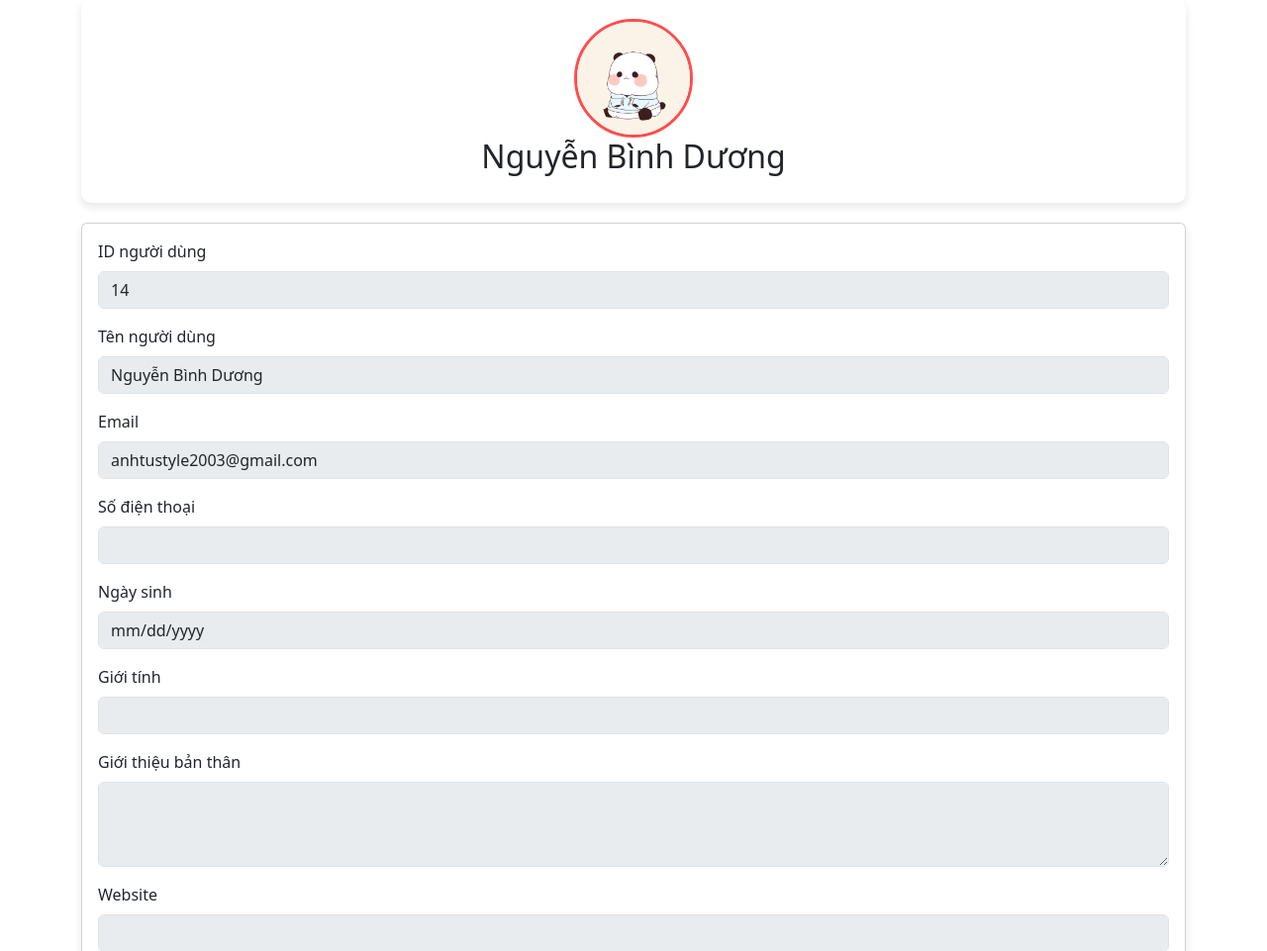
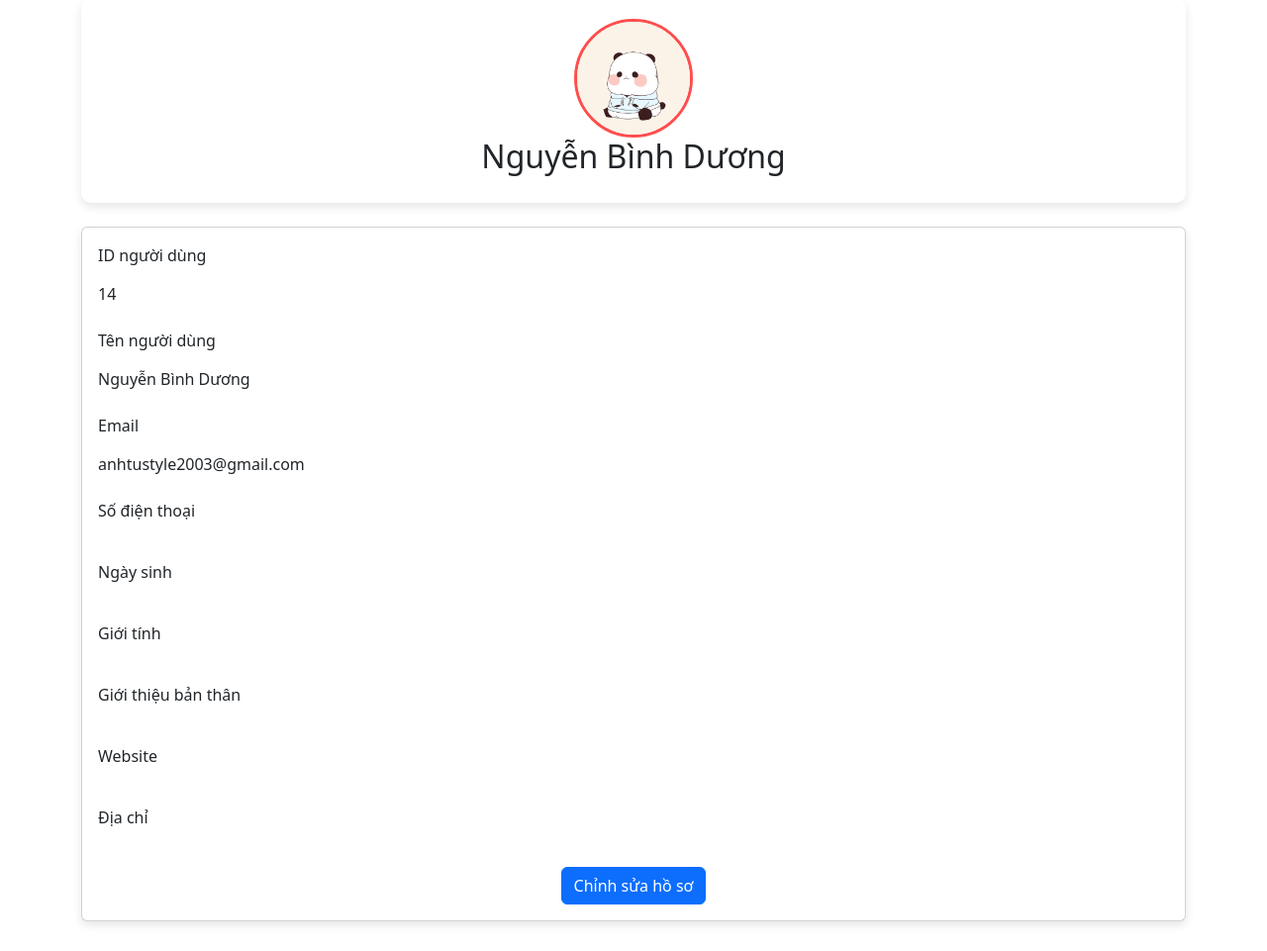
Before and after one commit to Duong-2003/PHP_WEBSITE, a PHP site: page /profile_user.php in a window 1280 px wide; the page is wider, and only the part inside the window is pictured. Shown: the part 189-1150 px from the top of that part at 99% size. Run offline with PHP 8.4, Linux system fonts and the light colour scheme; a user stored in the database is signed in; data comes from the database, SQL or seed files in the repository; data that the repository does not hold is empty; grey boxes are pictures that could not be loaded.

Commit message:
first sql

```diff
--- a/Admin/Pages/admin_website.php
+++ b/Admin/Pages/admin_website.php
@@ -20,8 +20,6 @@
 <body>
 
     <?php
-
-
     include('../Includes/FE/menu.php');
     ?>
 
--- a/Website/comments.php
+++ b/Website/comments.php
@@ -72,12 +72,12 @@
             </form>
 
             <div class="comment-section mt-4">
-                <h3>Các Bình Luận:</h3>
+                <h3>Các bình luận:</h3>
                 <?php if ($result->num_rows > 0): ?>
                     <?php while ($row = $result->fetch_assoc()): ?>
                         <div class="comment">
                             <div class="comment-author">
-                                <img src="<?php echo htmlspecialchars($row['avatar']); ?>" alt="Avatar" class="avatar">
+                                <!-- <img src="<?php echo htmlspecialchars($row['avatar']); ?>" alt="Avatar" class="avatar"> -->
                                 <?php echo htmlspecialchars($row['user_name']); ?>
                             </div>
                             <div class="comment-text"><?php echo nl2br(htmlspecialchars($row['comment'])); ?></div>
--- a/Website/profile_user.php
+++ b/Website/profile_user.php
@@ -6,18 +6,19 @@
     <meta name="viewport" content="width=device-width, initial-scale=1.0">
     <link href="https://cdn.jsdelivr.net/npm/bootstrap@5.3.1/dist/css/bootstrap.min.css" rel="stylesheet">
     <link rel="stylesheet" href="https://cdnjs.cloudflare.com/ajax/libs/font-awesome/6.4.2/css/all.min.css">
+    <link href="https://fonts.googleapis.com/css2?family=Roboto:wght@400;500;700&display=swap" rel="stylesheet">
     <title>Hồ Sơ Người Dùng</title>
     <style>
         body {
-            font-family: Arial, sans-serif;
-            background-color: #f0f2f5; /* Light background for contrast */
+            font-family: 'Roboto', sans-serif;
+            background-color: #f8f9fa;
         }
 
         .profile-header {
-            background-color: #ffffff; /* White background for header */
+            background-color: #ffffff;
             padding: 20px;
             border-radius: 10px;
-            box-shadow: 0 4px 8px rgba(0, 0, 0, 0.1);
+            box-shadow: 0 4px 10px rgba(0, 0, 0, 0.1);
             text-align: center;
             margin-bottom: 20px;
         }
@@ -26,28 +27,36 @@
             border-radius: 50%;
             width: 120px;
             height: 120px;
-            border: 3px solid #ff4d4d; /* Add border for aesthetics */
+            border: 3px solid #ff4d4d;
         }
 
-        .profile-info {
-            margin-top: 20px;
-            background-color: #ffffff;
+        .card {
             border-radius: 10px;
-            box-shadow: 0 4px 8px rgba(0, 0, 0, 0.1);
+            box-shadow: 0 4px 10px rgba(0, 0, 0, 0.1);
         }
 
-        .form-control[readonly] {
+        .form-control-plaintext {
             background-color: #e9ecef;
+            border: none;
+            font-size: 1rem; /* Kích thước font chữ */
         }
 
         .btn-primary {
-            background-color: #ff4d4d; /* Custom button color */
+            background-color: #ff4d4d;
             border: none;
-            transition: background-color 0.3s;
         }
 
         .btn-primary:hover {
-            background-color: #e03e3e; /* Darker shade on hover */
+            background-color: #e03e3e;
+        }
+
+        label {
+            font-weight: 500; /* Độ dày font chữ cho label */
+        }
+
+        h2 {
+            font-weight: 700; /* Độ dày font chữ cho tiêu đề */
+            margin: 10px 0;
         }
     </style>
 </head>
@@ -57,7 +66,7 @@
     session_start();
     include('../Sources/FE/top_header.php');
     include('../Sources/FE/header.php');
-    include('../connect_SQL/connect.php'); // Kết nối đến cơ sở dữ liệu
+    include('../connect_SQL/connect.php');
 
     $username = $_SESSION['username'] ?? null;
 
@@ -66,94 +75,76 @@
         exit();
     }
 
-    // Lấy thông tin người dùng dựa trên username
+    // Fetch user data
     $sqlUser = "SELECT * FROM `user` WHERE username = ?";
     $stmtUser = $connect->prepare($sqlUser);
     $stmtUser->bind_param("s", $username);
     $stmtUser->execute();
     $resultUser = $stmtUser->get_result();
 
-    if ($resultUser->num_rows > 0) {
+    if ($resultUser->num_rows === 0) {
+        echo "<p class='text-danger text-center'>Không tìm thấy thông tin người dùng.</p>";
+        exit();
+    }
+
     $userData = $resultUser->fetch_assoc();
     $user_id = $userData['user_id'];
 
-        // Lấy thông tin hồ sơ dựa trên user_id
+    // Fetch profile data
     $sqlProfile = "SELECT * FROM `profile_user` WHERE user_id = ?";
     $stmtProfile = $connect->prepare($sqlProfile);
     $stmtProfile->bind_param("i", $user_id);
     $stmtProfile->execute();
     $resultProfile = $stmtProfile->get_result();
 
-        // Đảm bảo biến $profileData tồn tại
-        if ($resultProfile->num_rows > 0) {
-            $profileData = $resultProfile->fetch_assoc();
-        } else {
-            $profileData = [];
-        }
-    } else {
-        echo "<p class='text-danger text-center'>Không tìm thấy thông tin người dùng.</p>";
-        exit();
-    }
+    $profileData = $resultProfile->num_rows > 0 ? $resultProfile->fetch_assoc() : [];
     ?>
 
     <div class="container mt-5">
         <div class="profile-header">
             <?php
             $avatarPath = htmlspecialchars($userData['avatar']);
-            if (file_exists($avatarPath) && !empty($avatarPath)) {
-                echo '<img src="' . $avatarPath . '" alt="Avatar">';
-            } else {
-                echo '<img src="../Assets/img/index/avatar-dep-119.jpg" alt="Avatar">';
-            }
+            echo '<img src="' . (file_exists($avatarPath) && !empty($avatarPath) ? $avatarPath : "../Assets/img/index/avatar-dep-119.jpg") . '" alt="Avatar">';
             ?>
             <h2><?php echo htmlspecialchars($userData['name']); ?></h2>
         </div>
-        <div class="card profile-info">
+        <div class="card mt-4">
             <div class="card-body">
                 <div class="mb-3">
                     <label for="user_id" class="form-label">ID người dùng</label>
-                    <input type="text" class="form-control" id="user_id"
-                        value="<?php echo htmlspecialchars($userData['user_id'] ?? ''); ?>" readonly>
+                    <p class="form-control-plaintext" id="user_id"><?php echo htmlspecialchars($userData['user_id']); ?></p>
                 </div>
                 <div class="mb-3">
-                    <label for="name" class="form-label">Tên người dùng</label>
-                    <input type="text" class="form-control" id="name"
-                        value="<?php echo htmlspecialchars($userData['name'] ?? ''); ?>" readonly>
+                    <label for="username" class="form-label">Tên người dùng</label>
+                    <p class="form-control-plaintext" id="username"><?php echo htmlspecialchars($userData['name']); ?></p>
                 </div>
                 <div class="mb-3">
                     <label for="email" class="form-label">Email</label>
-                    <input type="email" class="form-control" id="email"
-                        value="<?php echo htmlspecialchars($userData['email'] ?? ''); ?>" readonly>
+                    <p class="form-control-plaintext" id="email"><?php echo htmlspecialchars($userData['email']); ?></p>
                 </div>
                 <div class="mb-3">
                     <label for="phone" class="form-label">Số điện thoại</label>
-                    <input type="text" class="form-control" id="phone"
-                        value="<?php echo htmlspecialchars($profileData['phone'] ?? ''); ?>" readonly>
+                    <p class="form-control-plaintext" id="phone"><?php echo htmlspecialchars($profileData['phone']); ?></p>
                 </div>
                 <div class="mb-3">
                     <label for="dob" class="form-label">Ngày sinh</label>
-                    <input type="date" class="form-control" id="dob"
-                        value="<?php echo htmlspecialchars($profileData['date_of_birth'] ?? ''); ?>" readonly>
+                    <p class="form-control-plaintext" id="dob"><?php echo htmlspecialchars($profileData['date_of_birth']); ?></p>
                 </div>
                 <div class="mb-3">
                     <label for="gender" class="form-label">Giới tính</label>
-                    <input type="text" class="form-control" id="gender"
-                        value="<?php echo htmlspecialchars($profileData['gender'] ?? ''); ?>" readonly>
+                    <p class="form-control-plaintext" id="gender"><?php echo htmlspecialchars($profileData['gender']); ?></p>
                 </div>
                 <div class="mb-3">
                     <label for="bio" class="form-label">Giới thiệu bản thân</label>
-                    <textarea class="form-control" id="bio" rows="3"
-                        readonly><?php echo htmlspecialchars($profileData['bio'] ?? ''); ?></textarea>
+                    <p class="form-control-plaintext" id="bio"><?php echo htmlspecialchars($profileData['bio']); ?></p>
                 </div>
                 <div class="mb-3">
                     <label for="website" class="form-label">Website</label>
-                    <input type="url" class="form-control" id="website"
-                        value="<?php echo htmlspecialchars($profileData['website'] ?? ''); ?>" readonly>
+                    <p class="form-control-plaintext" id="website"><?php echo htmlspecialchars($profileData['website']); ?></p>
                 </div>
                 <div class="mb-3">
                     <label for="address" class="form-label">Địa chỉ</label>
-                    <input type="text" class="form-control" id="address"
-                        value="<?php echo htmlspecialchars($profileData['address'] ?? ''); ?>" readonly>
+                    <p class="form-control-plaintext" id="address"><?php echo htmlspecialchars($profileData['address']); ?></p>
                 </div>
                 <div class="text-center">
                     <a href="./edit_profile.php" class="btn btn-primary">Chỉnh sửa hồ sơ</a>
```
Also changed, not shown: Admin/Includes/BE/add_user.php (+4 -5 lines), Admin/Includes/BE/edit_users.php (+6 -6 lines), Admin/Includes/FE/modal_add_user.php (+2 -6 lines), Admin/Pages/form_product.php (+4 -5 lines), Admin/Pages/form_users.php (+0 -8 lines), Website/edit_profile.php (+70 -29 lines), Website/show_cart.php (deleted, +0 -53 lines), Assets/img/index/pengula.png. Lines whose indentation alone changed are shown as unchanged.
